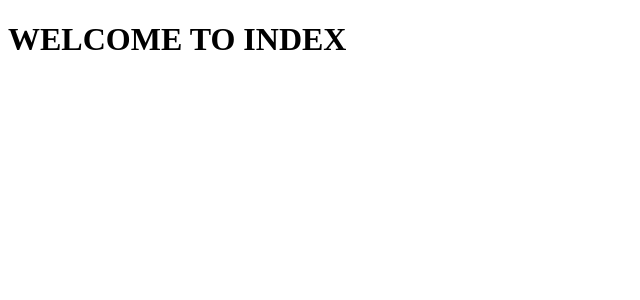
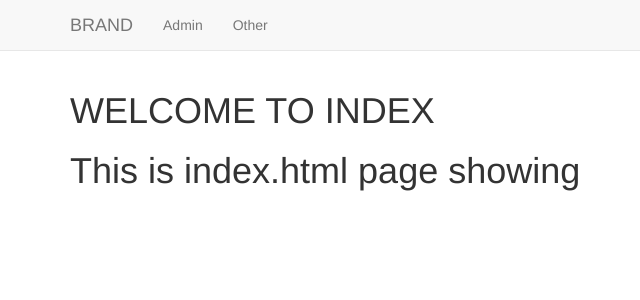
Before and after one commit to jbarragan/learn-django, a Django app: page / in a window 1280 px wide. Shown: the top 300 px of the page, without its empty margins (0-640 px from the left). Run offline with Django 3.2, Linux system fonts and the light colour scheme; some libraries are stand-ins or nearby versions.

Commit message:
Django_Level_Four: Templates inheritance.

```diff
--- a/lectures/Django-Python-Full-Stack-Web-Devloper-master/Django_Level_Four_User/learning_templates/templates/basic_app/base.html
+++ b/lectures/Django-Python-Full-Stack-Web-Devloper-master/Django_Level_Four_User/learning_templates/templates/basic_app/base.html
@@ -0,0 +1,24 @@
+<!DOCTYPE html>
+<html>
+  <head>
+    <meta charset="utf-8">
+    <title></title>
+    <link rel="stylesheet" href="https://maxcdn.bootstrapcdn.com/bootstrap/3.3.7/css/bootstrap.min.css" integrity="sha384-BVYiiSIFeK1dGmJRAkycuHAHRg32OmUcww7on3RYdg4Va+PmSTsz/K68vbdEjh4u" crossorigin="anonymous">
+  </head>
+  <body>
+    <nav class="navbar navbar-default navbar-static-top">
+      <div class="container">
+        <ul class="nav navbar-nav">
+          <li><a class="navbar-brand" href="{% url "index" %}">BRAND</a></li>
+          <li><a class="navbar-link" href="{% url "admin:index" %}">Admin</a></li>
+          <li><a class="navbar-link" href="{% url "basic_app:other" %}">Other</a></li>
+        </ul>
+      </div>
+    </nav>
+
+    <div class="container">
+      {% block body_block %}
+      {% endblock %}
+    </div>
+  </body>
+</html>
--- a/lectures/Django-Python-Full-Stack-Web-Devloper-master/Django_Level_Four_User/learning_templates/templates/basic_app/index.html
+++ b/lectures/Django-Python-Full-Stack-Web-Devloper-master/Django_Level_Four_User/learning_templates/templates/basic_app/index.html
@@ -1,10 +1,7 @@
 <!DOCTYPE html>
-<html>
-  <head>
-    <meta charset="utf-8">
-    <title></title>
-  </head>
-  <body>
+
+{% extends "basic_app/base.html" %}
+  {% block body_block %}
     <h1>WELCOME TO INDEX</h1>
-  </body>
-</html>
+    <h1>This is index.html page showing</h1>
+  {% endblock  %}
```
Also changed, not shown: lectures/Django-Python-Full-Stack-Web-Devloper-master/Django_Level_Four_User/learning_templates/templates/basic_app/other.html (+4 -8 lines).
